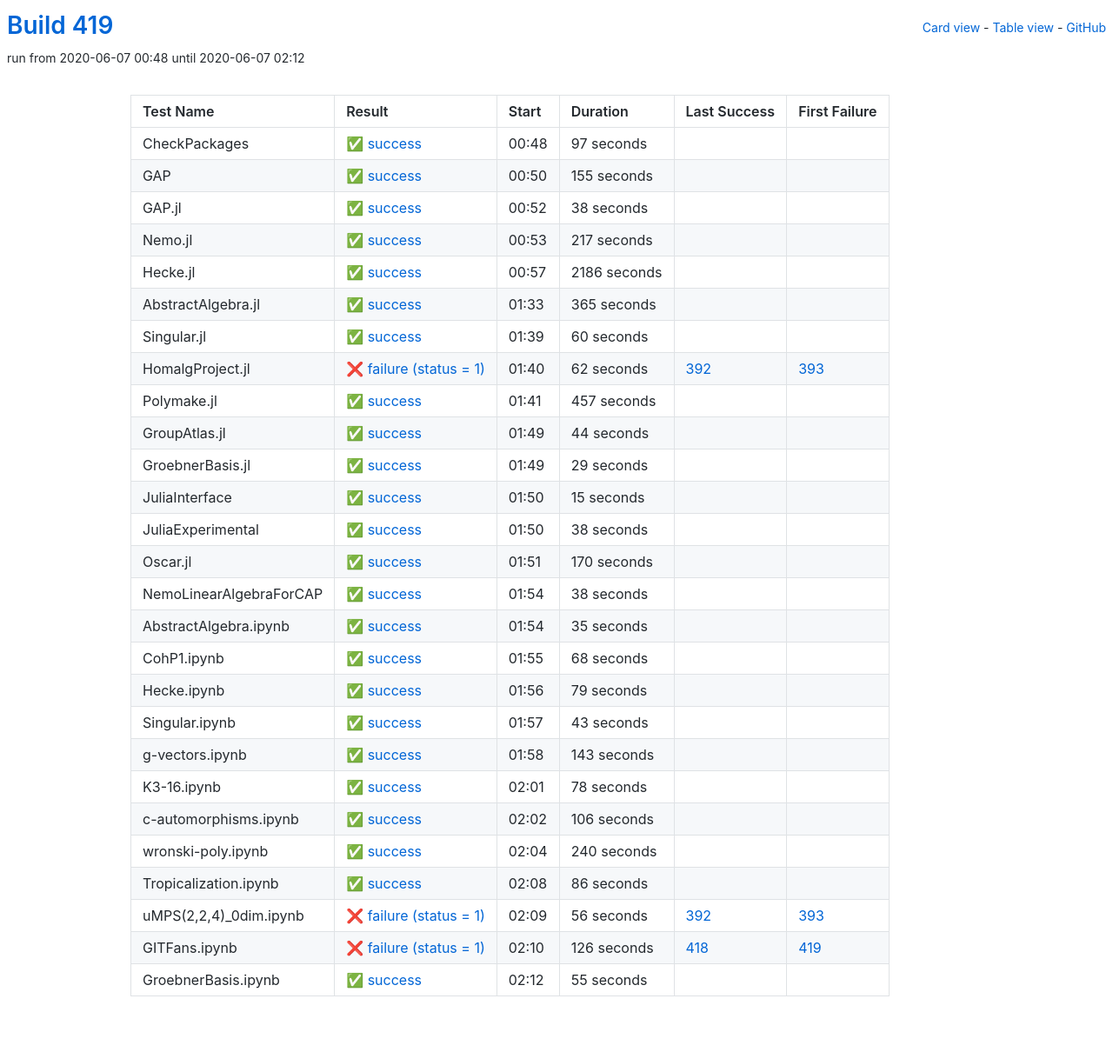
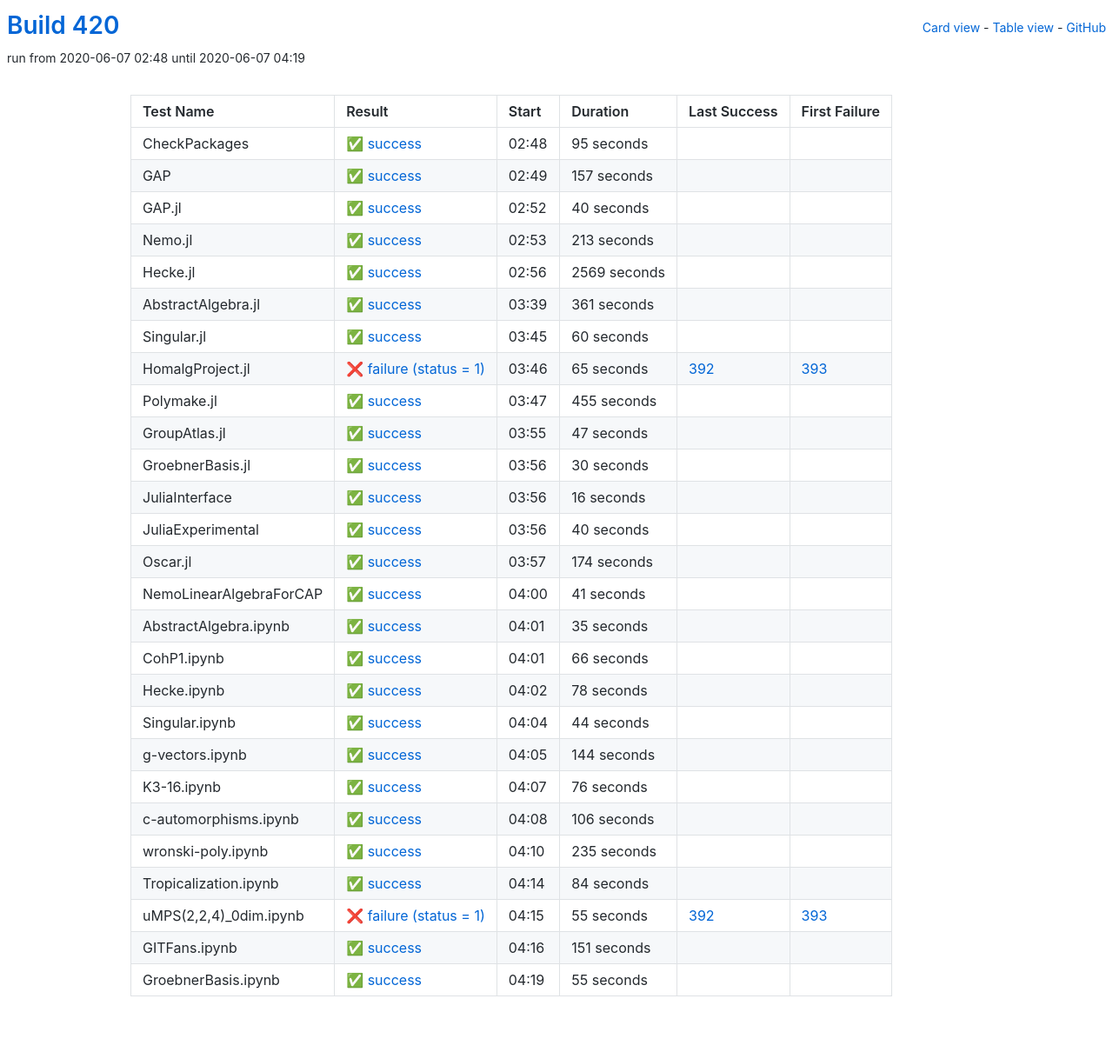
Before and after one commit to oscar-system/oscar-ci-status-1.4, a Jekyll site: the page built from table.html, in a window 1280 px wide. Shown: the whole page at 87% size. Built offline with Jekyll 4.4.1, drawn with Linux system fonts in a browser that asks for light colours.

Commit message:
Build 420

```diff
--- a/_data/ci.yml
+++ b/_data/ci.yml
@@ -1,77 +1,77 @@
-build: 419
-build_url: https://oscarci.mathematik.uni-kl.de/job/oscar-julia-1.4/419/
+build: 420
+build_url: https://oscarci.mathematik.uni-kl.de/job/oscar-julia-1.4/420/
 job: oscar-julia-1.4
 tests:
-- duration: 97
+- duration: 95
   exitcode: 0
   first_failure: false
   first_failure_url: null
   id: checkpackages
   last_success: false
   last_success_url: null
-  log: https://oscarci.mathematik.uni-kl.de/job/oscar-julia-1.4/419/artifact/logs/build-419/CheckPackages.log
+  log: https://oscarci.mathematik.uni-kl.de/job/oscar-julia-1.4/420/artifact/logs/build-420/CheckPackages.log
   name: CheckPackages
-  start: 2020-06-07 00:48
+  start: 2020-06-07 02:48
   status: success
   success: true
-- duration: 155
+- duration: 157
   exitcode: 0
   first_failure: false
   first_failure_url: null
   id: gap
   last_success: false
   last_success_url: null
-  log: https://oscarci.mathematik.uni-kl.de/job/oscar-julia-1.4/419/artifact/logs/build-419/GAP.log
+  log: https://oscarci.mathematik.uni-kl.de/job/oscar-julia-1.4/420/artifact/logs/build-420/GAP.log
   name: GAP
-  start: 2020-06-07 00:50
+  start: 2020-06-07 02:49
   status: success
   success: true
-- duration: 38
+- duration: 40
   exitcode: 0
   first_failure: false
   first_failure_url: null
   id: gap-jl
   last_success: false
   last_success_url: null
-  log: https://oscarci.mathematik.uni-kl.de/job/oscar-julia-1.4/419/artifact/logs/build-419/GAP.jl.log
+  log: https://oscarci.mathematik.uni-kl.de/job/oscar-julia-1.4/420/artifact/logs/build-420/GAP.jl.log
   name: GAP.jl
-  start: 2020-06-07 00:52
+  start: 2020-06-07 02:52
   status: success
   success: true
-- duration: 217
+- duration: 213
   exitcode: 0
   first_failure: false
   first_failure_url: null
   id: nemo-jl
   last_success: false
   last_success_url: null
-  log: https://oscarci.mathematik.uni-kl.de/job/oscar-julia-1.4/419/artifact/logs/build-419/Nemo.jl.log
+  log: https://oscarci.mathematik.uni-kl.de/job/oscar-julia-1.4/420/artifact/logs/build-420/Nemo.jl.log
   name: Nemo.jl
-  start: 2020-06-07 00:53
+  start: 2020-06-07 02:53
   status: success
   success: true
-- duration: 2186
+- duration: 2569
   exitcode: 0
   first_failure: false
   first_failure_url: null
   id: hecke-jl
   last_success: false
   last_success_url: null
-  log: https://oscarci.mathematik.uni-kl.de/job/oscar-julia-1.4/419/artifact/logs/build-419/Hecke.jl.log
+  log: https://oscarci.mathematik.uni-kl.de/job/oscar-julia-1.4/420/artifact/logs/build-420/Hecke.jl.log
   name: Hecke.jl
-  start: 2020-06-07 00:57
+  start: 2020-06-07 02:56
   status: success
   success: true
-- duration: 365
+- duration: 361
   exitcode: 0
   first_failure: false
   first_failure_url: null
   id: abstractalgebra-jl
   last_success: false
   last_success_url: null
-  log: https://oscarci.mathematik.uni-kl.de/job/oscar-julia-1.4/419/artifact/logs/build-419/AbstractAlgebra.jl.log
+  log: https://oscarci.mathematik.uni-kl.de/job/oscar-julia-1.4/420/artifact/logs/build-420/AbstractAlgebra.jl.log
   name: AbstractAlgebra.jl
-  start: 2020-06-07 01:33
+  start: 2020-06-07 03:39
   status: success
   success: true
 - duration: 60
@@ -81,105 +81,105 @@ tests:
   id: singular-jl
   last_success: false
   last_success_url: null
-  log: https://oscarci.mathematik.uni-kl.de/job/oscar-julia-1.4/419/artifact/logs/build-419/Singular.jl.log
+  log: https://oscarci.mathematik.uni-kl.de/job/oscar-julia-1.4/420/artifact/logs/build-420/Singular.jl.log
   name: Singular.jl
-  start: 2020-06-07 01:39
+  start: 2020-06-07 03:45
   status: success
   success: true
-- duration: 62
+- duration: 65
   exitcode: 1
   first_failure: 393
   first_failure_url: https://oscarci.mathematik.uni-kl.de/job/oscar-julia-1.4/393/
   id: homalgproject-jl
   last_success: 392
   last_success_url: https://oscarci.mathematik.uni-kl.de/job/oscar-julia-1.4/392/
-  log: https://oscarci.mathematik.uni-kl.de/job/oscar-julia-1.4/419/artifact/logs/build-419/HomalgProject.jl.log
+  log: https://oscarci.mathematik.uni-kl.de/job/oscar-julia-1.4/420/artifact/logs/build-420/HomalgProject.jl.log
   name: HomalgProject.jl
-  start: 2020-06-07 01:40
+  start: 2020-06-07 03:46
   status: failure
   success: false
-- duration: 457
+- duration: 455
   exitcode: 0
   first_failure: false
   first_failure_url: null
   id: polymake-jl
   last_success: false
   last_success_url: null
-  log: https://oscarci.mathematik.uni-kl.de/job/oscar-julia-1.4/419/artifact/logs/build-419/Polymake.jl.log
+  log: https://oscarci.mathematik.uni-kl.de/job/oscar-julia-1.4/420/artifact/logs/build-420/Polymake.jl.log
   name: Polymake.jl
-  start: 2020-06-07 01:41
+  start: 2020-06-07 03:47
   status: success
   success: true
-- duration: 44
+- duration: 47
   exitcode: 0
   first_failure: false
   first_failure_url: null
   id: groupatlas-jl
   last_success: false
   last_success_url: null
-  log: https://oscarci.mathematik.uni-kl.de/job/oscar-julia-1.4/419/artifact/logs/build-419/GroupAtlas.jl.log
+  log: https://oscarci.mathematik.uni-kl.de/job/oscar-julia-1.4/420/artifact/logs/build-420/GroupAtlas.jl.log
   name: GroupAtlas.jl
-  start: 2020-06-07 01:49
+  start: 2020-06-07 03:55
   status: success
   success: true
-- duration: 29
+- duration: 30
   exitcode: 0
   first_failure: false
   first_failure_url: null
   id: groebnerbasis-jl
   last_success: false
   last_success_url: null
-  log: https://oscarci.mathematik.uni-kl.de/job/oscar-julia-1.4/419/artifact/logs/build-419/GroebnerBasis.jl.log
+  log: https://oscarci.mathematik.uni-kl.de/job/oscar-julia-1.4/420/artifact/logs/build-420/GroebnerBasis.jl.log
   name: GroebnerBasis.jl
-  start: 2020-06-07 01:49
+  start: 2020-06-07 03:56
   status: success
   success: true
-- duration: 15
+- duration: 16
   exitcode: 0
   first_failure: false
   first_failure_url: null
   id: juliainterface
   last_success: false
   last_success_url: null
-  log: https://oscarci.mathematik.uni-kl.de/job/oscar-julia-1.4/419/artifact/logs/build-419/JuliaInterface.log
+  log: https://oscarci.mathematik.uni-kl.de/job/oscar-julia-1.4/420/artifact/logs/build-420/JuliaInterface.log
   name: JuliaInterface
-  start: 2020-06-07 01:50
+  start: 2020-06-07 03:56
   status: success
   success: true
-- duration: 38
+- duration: 40
   exitcode: 0
   first_failure: false
   first_failure_url: null
   id: juliaexperimental
   last_success: false
   last_success_url: null
-  log: https://oscarci.mathematik.uni-kl.de/job/oscar-julia-1.4/419/artifact/logs/build-419/JuliaExperimental.log
+  log: https://oscarci.mathematik.uni-kl.de/job/oscar-julia-1.4/420/artifact/logs/build-420/JuliaExperimental.log
   name: JuliaExperimental
-  start: 2020-06-07 01:50
+  start: 2020-06-07 03:56
   status: success
   success: true
-- duration: 170
+- duration: 174
   exitcode: 0
   first_failure: false
   first_failure_url: null
   id: oscar-jl
   last_success: false
   last_success_url: null
-  log: https://oscarci.mathematik.uni-kl.de/job/oscar-julia-1.4/419/artifact/logs/build-419/Oscar.jl.log
+  log: https://oscarci.mathematik.uni-kl.de/job/oscar-julia-1.4/420/artifact/logs/build-420/Oscar.jl.log
   name: Oscar.jl
-  start: 2020-06-07 01:51
+  start: 2020-06-07 03:57
   status: success
   success: true
-- duration: 38
+- duration: 41
   exitcode: 0
   first_failure: false
   first_failure_url: null
   id: nemolinearalgebraforcap
   last_success: false
   last_success_url: null
-  log: https://oscarci.mathematik.uni-kl.de/job/oscar-julia-1.4/419/artifact/logs/build-419/NemoLinearAlgebraForCAP.log
+  log: https://oscarci.mathematik.uni-kl.de/job/oscar-julia-1.4/420/artifact/logs/build-420/NemoLinearAlgebraForCAP.log
   name: NemoLinearAlgebraForCAP
-  start: 2020-06-07 01:54
+  start: 2020-06-07 04:00
   status: success
   success: true
 - duration: 35
@@ -189,69 +189,69 @@ tests:
   id: abstractalgebra-ipynb
   last_success: false
   last_success_url: null
-  log: https://oscarci.mathematik.uni-kl.de/job/oscar-julia-1.4/419/artifact/logs/build-419/AbstractAlgebra.ipynb.log
+  log: https://oscarci.mathematik.uni-kl.de/job/oscar-julia-1.4/420/artifact/logs/build-420/AbstractAlgebra.ipynb.log
   name: AbstractAlgebra.ipynb
-  start: 2020-06-07 01:54
+  start: 2020-06-07 04:01
   status: success
   success: true
-- duration: 68
+- duration: 66
   exitcode: 0
   first_failure: false
   first_failure_url: null
   id: cohp1-ipynb
   last_success: false
   last_success_url: null
-  log: https://oscarci.mathematik.uni-kl.de/job/oscar-julia-1.4/419/artifact/logs/build-419/CohP1.ipynb.log
+  log: https://oscarci.mathematik.uni-kl.de/job/oscar-julia-1.4/420/artifact/logs/build-420/CohP1.ipynb.log
   name: CohP1.ipynb
-  start: 2020-06-07 01:55
+  start: 2020-06-07 04:01
   status: success
   success: true
-- duration: 79
+- duration: 78
   exitcode: 0
   first_failure: false
   first_failure_url: null
   id: hecke-ipynb
   last_success: false
   last_success_url: null
-  log: https://oscarci.mathematik.uni-kl.de/job/oscar-julia-1.4/419/artifact/logs/build-419/Hecke.ipynb.log
+  log: https://oscarci.mathematik.uni-kl.de/job/oscar-julia-1.4/420/artifact/logs/build-420/Hecke.ipynb.log
   name: Hecke.ipynb
-  start: 2020-06-07 01:56
+  start: 2020-06-07 04:02
   status: success
   success: true
-- duration: 43
+- duration: 44
   exitcode: 0
   first_failure: false
   first_failure_url: null
   id: singular-ipynb
   last_success: false
   last_success_url: null
-  log: https://oscarci.mathematik.uni-kl.de/job/oscar-julia-1.4/419/artifact/logs/build-419/Singular.ipynb.log
+  log: https://oscarci.mathematik.uni-kl.de/job/oscar-julia-1.4/420/artifact/logs/build-420/Singular.ipynb.log
   name: Singular.ipynb
-  start: 2020-06-07 01:57
+  start: 2020-06-07 04:04
   status: success
   success: true
-- duration: 143
+- duration: 144
   exitcode: 0
   first_failure: false
   first_failure_url: null
   id: g-vectors-ipynb
   last_success: false
   last_success_url: null
-  log: https://oscarci.mathematik.uni-kl.de/job/oscar-julia-1.4/419/artifact/logs/build-419/g-vectors.ipynb.log
+  log: https://oscarci.mathematik.uni-kl.de/job/oscar-julia-1.4/420/artifact/logs/build-420/g-vectors.ipynb.log
   name: g-vectors.ipynb
-  start: 2020-06-07 01:58
+  start: 2020-06-07 04:05
   status: success
   success: true
-- duration: 78
+- duration: 76
   exitcode: 0
   first_failure: false
   first_failure_url: null
   id: k3-16-ipynb
   last_success: false
   last_success_url: null
-  log: https://oscarci.mathematik.uni-kl.de/job/oscar-julia-1.4/419/artifact/logs/build-419/K3-16.ipynb.log
+  log: https://oscarci.mathematik.uni-kl.de/job/oscar-julia-1.4/420/artifact/logs/build-420/K3-16.ipynb.log
   name: K3-16.ipynb
-  start: 2020-06-07 02:01
+  start: 2020-06-07 04:07
   status: success
   success: true
 - duration: 106
@@ -261,59 +261,59 @@ tests:
   id: c-automorphisms-ipynb
   last_success: false
   last_success_url: null
-  log: https://oscarci.mathematik.uni-kl.de/job/oscar-julia-1.4/419/artifact/logs/build-419/c-automorphisms.ipynb.log
+  log: https://oscarci.mathematik.uni-kl.de/job/oscar-julia-1.4/420/artifact/logs/build-420/c-automorphisms.ipynb.log
   name: c-automorphisms.ipynb
-  start: 2020-06-07 02:02
+  start: 2020-06-07 04:08
   status: success
   success: true
-- duration: 240
+- duration: 235
   exitcode: 0
   first_failure: false
   first_failure_url: null
   id: wronski-poly-ipynb
   last_success: false
   last_success_url: null
-  log: https://oscarci.mathematik.uni-kl.de/job/oscar-julia-1.4/419/artifact/logs/build-419/wronski-poly.ipynb.log
+  log: https://oscarci.mathematik.uni-kl.de/job/oscar-julia-1.4/420/artifact/logs/build-420/wronski-poly.ipynb.log
   name: wronski-poly.ipynb
-  start: 2020-06-07 02:04
+  start: 2020-06-07 04:10
   status: success
   success: true
-- duration: 86
+- duration: 84
   exitcode: 0
   first_failure: false
   first_failure_url: null
   id: tropicalization-ipynb
   last_success: false
   last_success_url: null
-  log: https://oscarci.mathematik.uni-kl.de/job/oscar-julia-1.4/419/artifact/logs/build-419/Tropicalization.ipynb.log
+  log: https://oscarci.mathematik.uni-kl.de/job/oscar-julia-1.4/420/artifact/logs/build-420/Tropicalization.ipynb.log
   name: Tropicalization.ipynb
-  start: 2020-06-07 02:08
+  start: 2020-06-07 04:14
   status: success
   success: true
-- duration: 56
+- duration: 55
   exitcode: 1
   first_failure: 393
   first_failure_url: https://oscarci.mathematik.uni-kl.de/job/oscar-julia-1.4/393/
   id: umps-2-2-4-0dim-ipynb
   last_success: 392
   last_success_url: https://oscarci.mathematik.uni-kl.de/job/oscar-julia-1.4/392/
-  log: https://oscarci.mathematik.uni-kl.de/job/oscar-julia-1.4/419/artifact/logs/build-419/uMPS-2-2-4-_0dim.ipynb.log
+  log: https://oscarci.mathematik.uni-kl.de/job/oscar-julia-1.4/420/artifact/logs/build-420/uMPS-2-2-4-_0dim.ipynb.log
   name: uMPS(2,2,4)_0dim.ipynb
-  start: 2020-06-07 02:09
+  start: 2020-06-07 04:15
   status: failure
   success: false
-- duration: 126
-  exitcode: 1
-  first_failure: 419
-  first_failure_url: https://oscarci.mathematik.uni-kl.de/job/oscar-julia-1.4/419/
+- duration: 151
+  exitcode: 0
+  first_failure: false
+  first_failure_url: null
   id: gitfans-ipynb
-  last_success: 418
-  last_success_url: https://oscarci.mathematik.uni-kl.de/job/oscar-julia-1.4/418/
-  log: https://oscarci.mathematik.uni-kl.de/job/oscar-julia-1.4/419/artifact/logs/build-419/GITFans.ipynb.log
+  last_success: false
+  last_success_url: null
+  log: https://oscarci.mathematik.uni-kl.de/job/oscar-julia-1.4/420/artifact/logs/build-420/GITFans.ipynb.log
   name: GITFans.ipynb
-  start: 2020-06-07 02:10
-  status: failure
-  success: false
+  start: 2020-06-07 04:16
+  status: success
+  success: true
 - duration: 55
   exitcode: 0
   first_failure: false
@@ -321,8 +321,8 @@ tests:
   id: groebnerbasis-ipynb
   last_success: false
   last_success_url: null
-  log: https://oscarci.mathematik.uni-kl.de/job/oscar-julia-1.4/419/artifact/logs/build-419/GroebnerBasis.ipynb.log
+  log: https://oscarci.mathematik.uni-kl.de/job/oscar-julia-1.4/420/artifact/logs/build-420/GroebnerBasis.ipynb.log
   name: GroebnerBasis.ipynb
-  start: 2020-06-07 02:12
+  start: 2020-06-07 04:19
   status: success
   success: true
```
Also changed, not shown: README.md.
